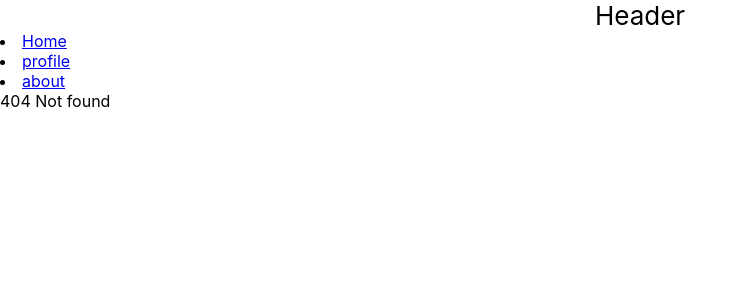
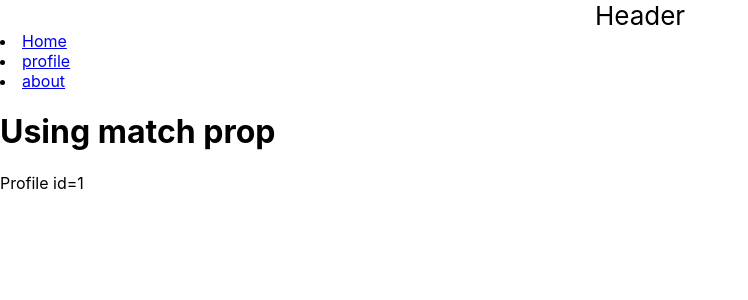
Before and after one commit to ArnabChatterjee20k/React, a React (Create React App) app in the folder tutorial/react routing/routing/: page /profile/1 in a window 1280 px wide. Before the commit this address had no page. Shown: the top 300 px of the page, without its empty margins (0-748 px from the left). Built offline with nearby package versions, Linux system fonts and the light colour scheme.

Commit message:
used match prop to get the params from the url

```diff
--- a/tutorial/react routing/routing/src/App.js
+++ b/tutorial/react routing/routing/src/App.js
@@ -26,7 +26,7 @@ function App() {
       <Switch>
         <Route path="/" exact component={Home} />
         <Route path="/about" exact component={About} />
-        <Route path="/profile" exact component={Profile} />
+        <Route path="/profile/:id" exact component={Profile} />
 
         {/* it will be shown if the page not exists */}
         <Route component={Error}/>
--- a/tutorial/react routing/routing/src/components/Profile.jsx
+++ b/tutorial/react routing/routing/src/components/Profile.jsx
@@ -1,6 +1,12 @@
-function Profile() {
+function Profile({match}) {
+  console.log(match) // we cant use it directly in the jsx as it will give error as Objects are not valid as a React child
   return (
-    <>Profile</>
+    <>
+      <div>
+        <h1>Using match prop</h1>
+        Profile id={match.params.id}
+      </div>
+    </>
   )
 }
 
```
